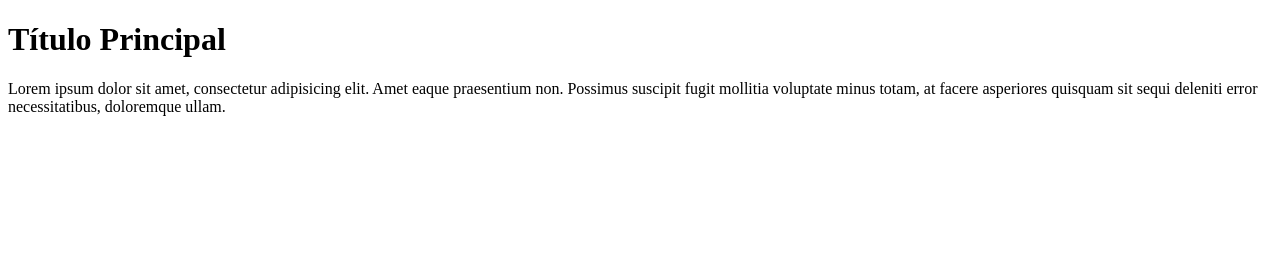
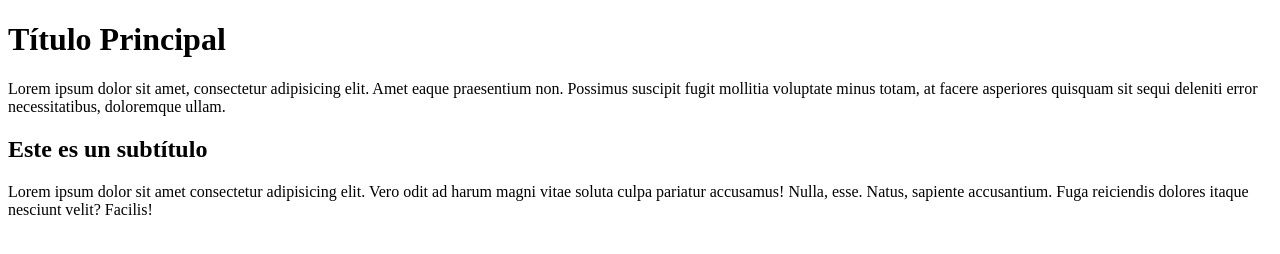
Before and after one commit to salvadorceniceros/ejemploDev, a plain HTML site: page index.html in a window 1280 px wide. Drawn offline with Linux system fonts and the light colour scheme.

Commit message:
Agregamos en el index un h2 y p

```diff
--- a/index.html
+++ b/index.html
@@ -9,5 +9,7 @@
     <h1>Título Principal</h1>
     <p>Lorem ipsum dolor sit amet, consectetur adipisicing elit. Amet eaque praesentium non. Possimus suscipit fugit mollitia voluptate minus totam, at facere asperiores quisquam sit sequi deleniti error necessitatibus, doloremque ullam.</p>
 
+    <h2>Este es un subtítulo</h2>
+    <p>Lorem ipsum dolor sit amet consectetur adipisicing elit. Vero odit ad harum magni vitae soluta culpa pariatur accusamus! Nulla, esse. Natus, sapiente accusantium. Fuga reiciendis dolores itaque nesciunt velit? Facilis!</p>
 </body>
 </html>
```
